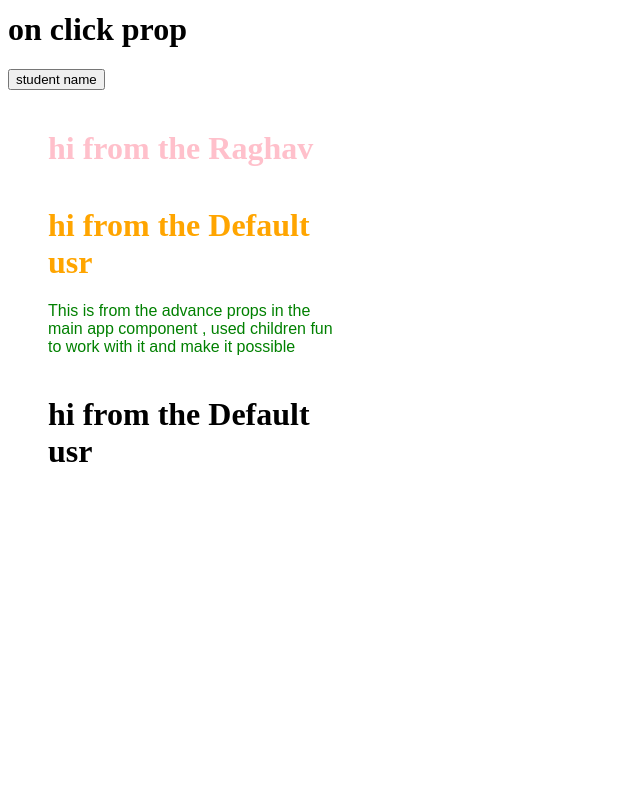
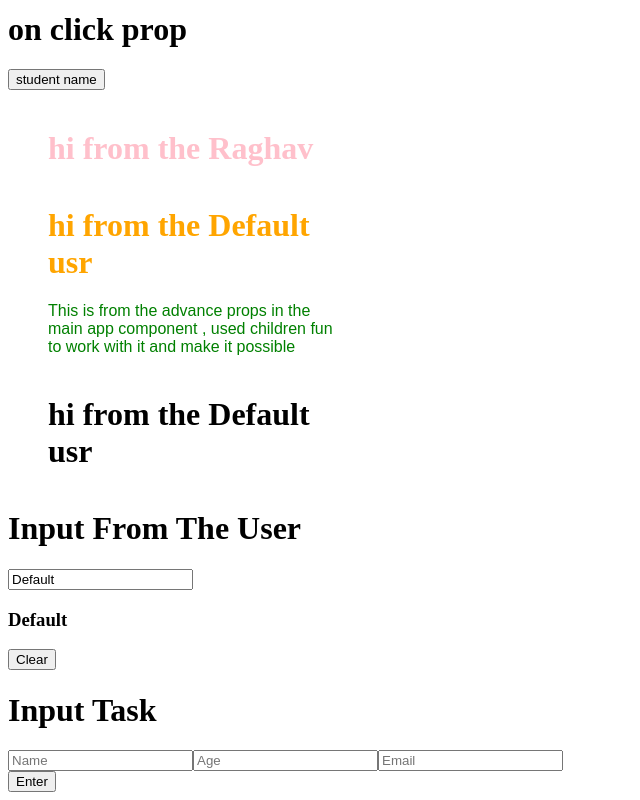
Before and after one commit to amicable-dev/reactPractice, a React (Vite) app: page / in a window 1280 px wide. Shown: the part 2209-3009 px from the top of the page, without its empty margins (0-640 px from the left). Before the commit the page ends 2719 px from the top, so only its background shows below. Built offline with nearby package versions, Linux system fonts and the light colour scheme.

Commit message:
input field

```diff
--- a/src/App.jsx
+++ b/src/App.jsx
@@ -5,6 +5,7 @@ import States from './States.jsx';
 import Toggle from './Toggle.jsx';
 import Props from './Props.jsx';
 import AdvanceProps from './AdvancrProps.jsx'
+import InputTaker from './components/InputTaker.jsx'
 function App() {
   function addiation(a, b) {
     return a + b;
@@ -40,6 +41,7 @@ function App() {
         <h2 style={{color:'green',font:'message-box'}}>This is from the advance props in the main app component , used children fun to work with it and make it possible</h2>
       </AdvanceProps>
       <AdvanceProps />
+      <InputTaker/>
     </>
   );
 }
--- /dev/null
+++ b/src/components/InputTaker.jsx
@@ -0,0 +1,16 @@
+import { useState } from "react";
+import InputTask from "./InputTask";
+const InputTaker=()=>{
+    const [val,newVal]=useState('Default')
+    return (
+        <>
+        <h1>Input From The User</h1>
+        <input placeholder="Enter your name" value={val} onChange={(event)=>newVal(event.target.value)} type="text" />
+        <h3>{val}</h3>
+        <button onClick={()=>newVal('')}>Clear</button>
+        <InputTask/>
+        </>
+    )
+
+}
+export default InputTaker;
--- /dev/null
+++ b/src/components/InputTask.jsx
@@ -0,0 +1,30 @@
+import { useState } from "react";
+
+const InputTask=()=>{
+    const [inpName,newName]=useState();
+    const [inpAge,newAge]=useState();
+    const [inpEmail,newEmail]=useState();
+    function handleKeyDown(event){
+        if (event.key=='Enter') {
+            console.log("Name :",inpName);
+            console.log("Age :",inpAge);
+            console.log("Email :",inpEmail);
+        }
+    }
+    return(
+        <>
+        <h1>Input Task</h1>
+        <input value={inpName} onKeyDown={handleKeyDown} onChange={(event)=>newName(event.target.value)} placeholder="Name" type="text" />
+        <input value={inpAge} onKeyDown={handleKeyDown} onChange={(event)=>newAge(event.target.value)} placeholder="Age" type="text" />
+        <input value={inpEmail} onKeyDown={handleKeyDown} onChange={(event)=>newEmail(event.target.value)} placeholder='Email' type="text" />
+        <br />
+        <button
+        onClick={()=>{
+        console.log("Name :",inpName)
+        console.log("Age :",inpAge)
+        console.log("Email :",inpEmail)}}
+        >Enter</button>
+        </>
+    )
+}
+export default InputTask;
```
